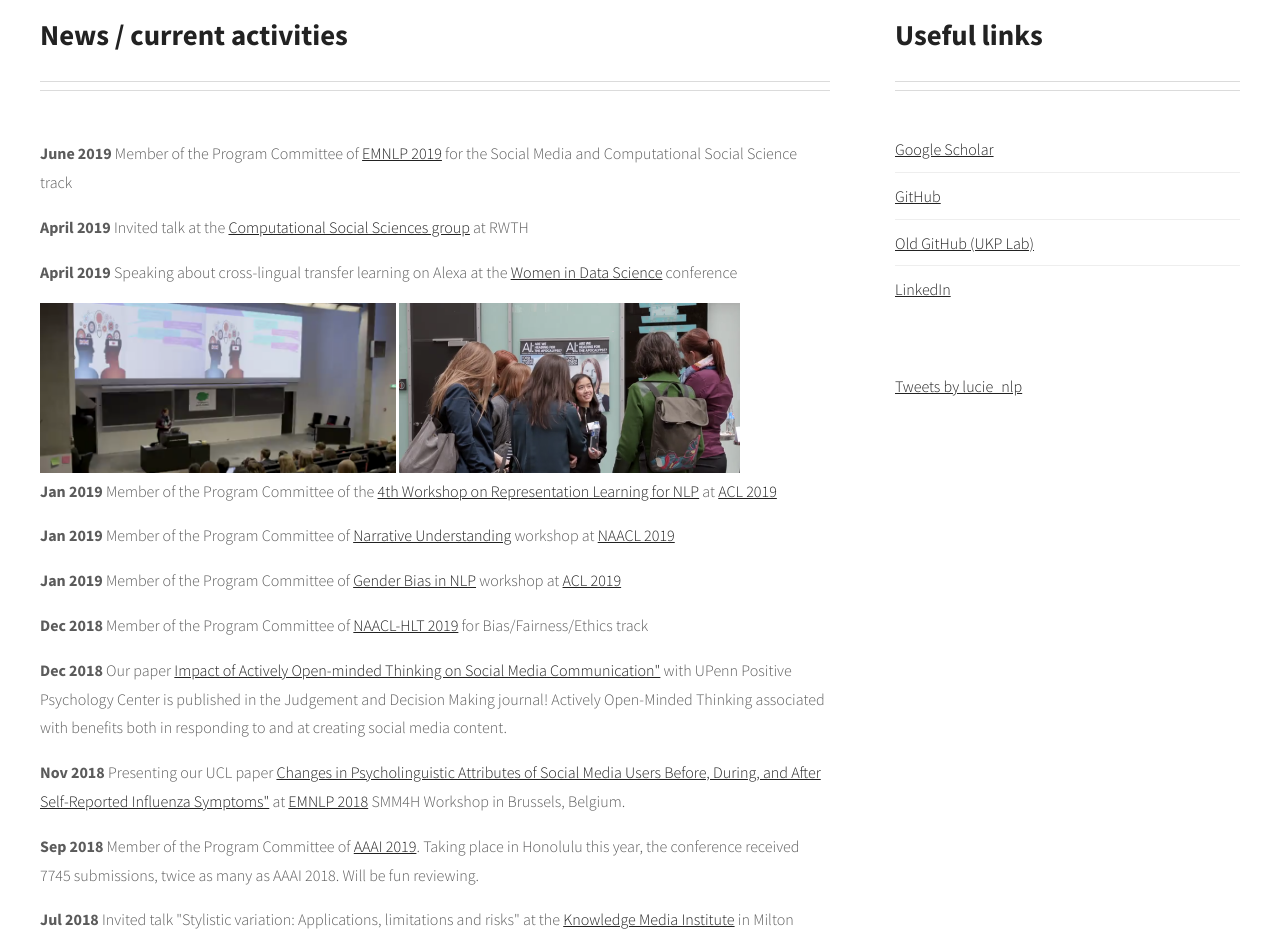
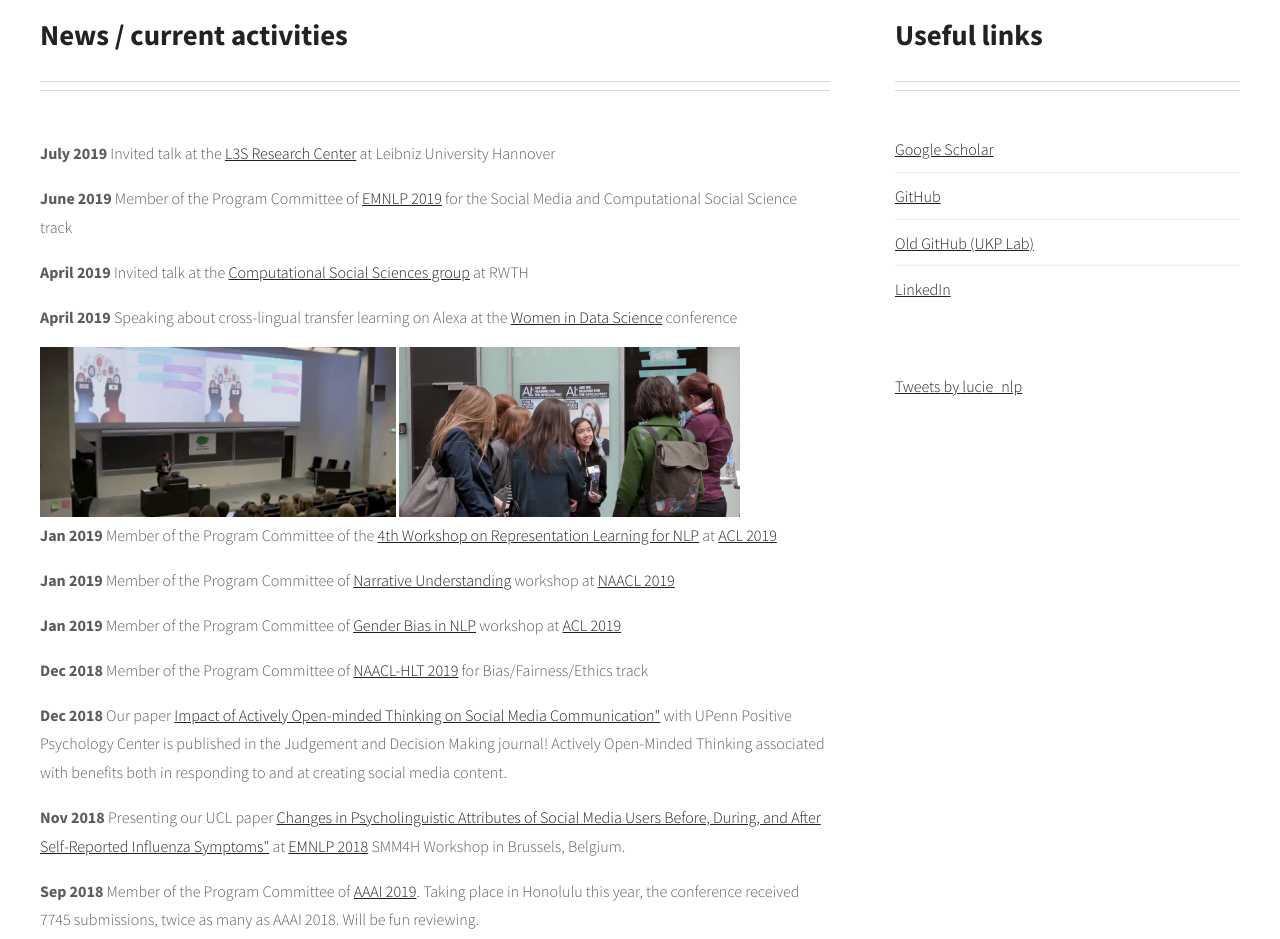
Before and after one commit to lucieflek/lucieflek.github.io, a plain HTML site: page index.html in a window 1280 px wide. Shown: the part 840-1779 px from the top of the page. Drawn offline with Linux system fonts and the light colour scheme.

Commit message:
Update index.html

```diff
--- a/index.html
+++ b/index.html
@@ -59,7 +59,8 @@ Released   : 20130919
 				<!--<h3>Donec pulvinar ullamcorper metus</h3>-->
 
 
-                        <p><strong>June 2019</strong> Member of the Program Committee of <a href="https://www.emnlp-ijcnlp2019.org/">EMNLP 2019</a> for the Social Media and Computational Social Science track</p>
+                        <p><strong>July 2019</strong> Invited talk at the <a href="https://www.l3s.de/en">L3S Research Center</a> at Leibniz University Hannover</p>
+			<p><strong>June 2019</strong> Member of the Program Committee of <a href="https://www.emnlp-ijcnlp2019.org/">EMNLP 2019</a> for the Social Media and Computational Social Science track</p>
 			<p><strong>April 2019</strong> Invited talk at the <a href="http://cssh.rwth-aachen.de/">Computational Social Sciences group</a> at RWTH </p>
 
 			<p><strong>April 2019</strong> Speaking about cross-lingual transfer learning on Alexa at the <a href="https://www.wids.dk">Women in Data Science</a> conference</p>
```
